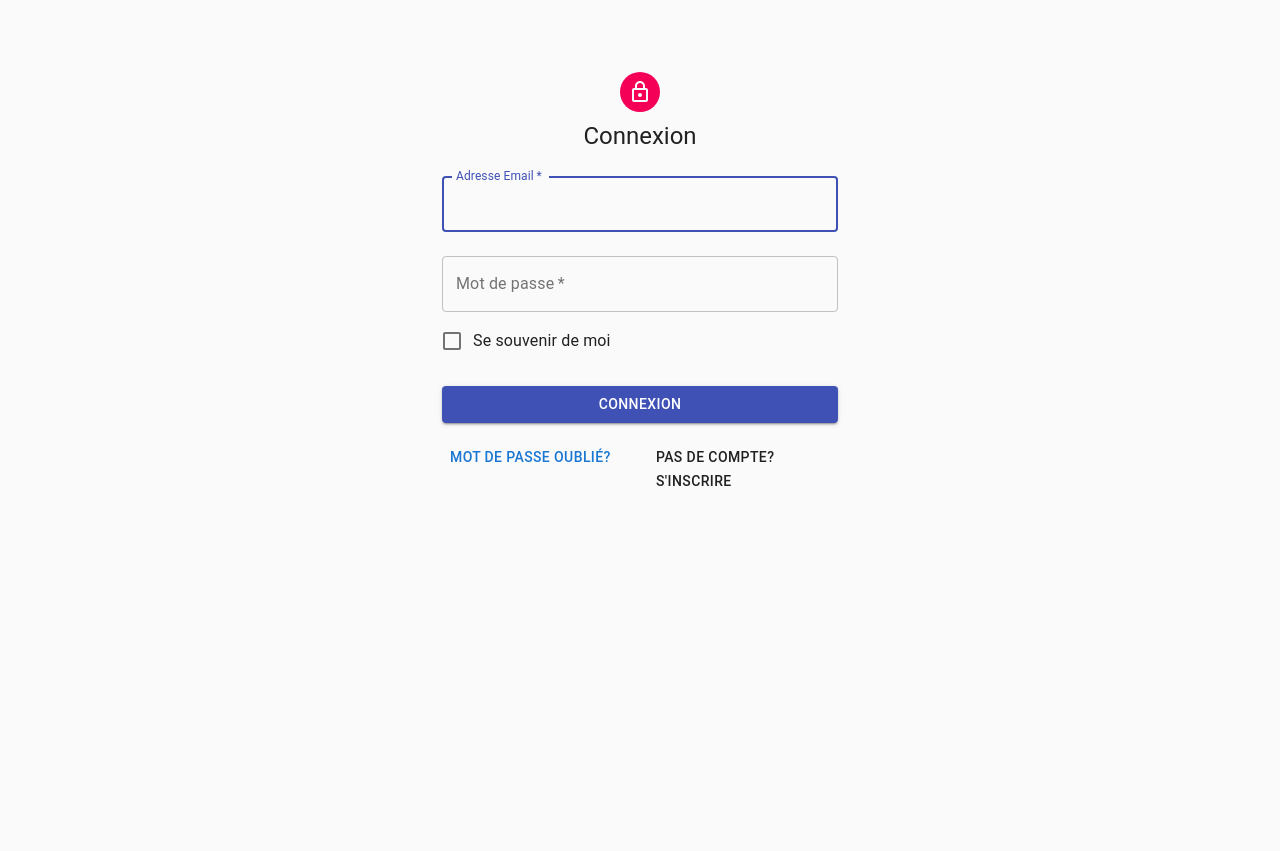
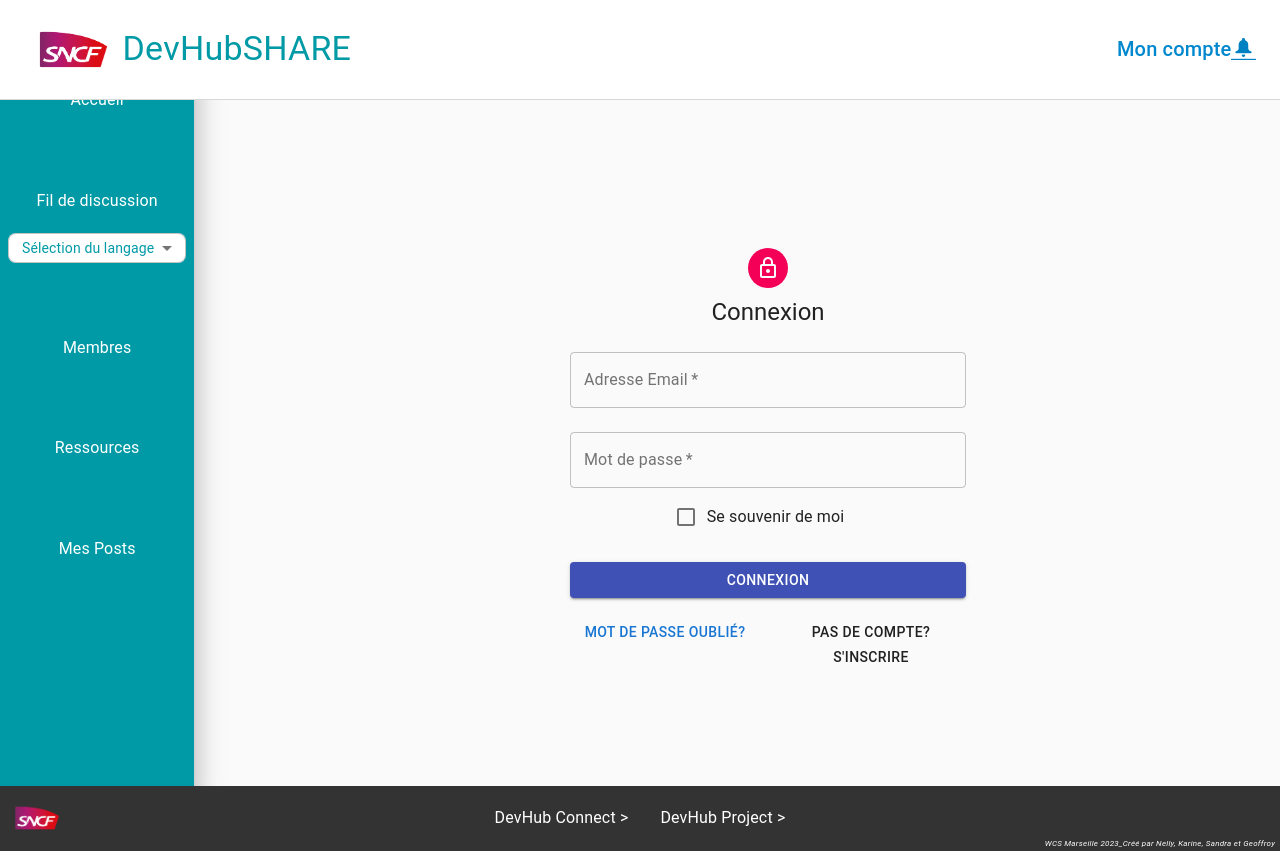
Before and after one commit to WildCodeSchool/DevHubShare, a React (Vite) app in the folder frontend/: page /connexion in a window 1280 px wide. Before the commit the page ends 800 px from the top, so only its background shows below. Built offline with nearby package versions, Linux system fonts and the light colour scheme.

Commit message:
create page SignIn with components

```diff
--- a/frontend/src/App.css
+++ b/frontend/src/App.css
@@ -54,3 +54,26 @@ code {
 button {
   font-size: calc(10px + 2vmin);
 } */
+* {
+  margin: 0;
+  padding: 0;
+}
+.parent {
+  display: grid;
+  grid-template-columns: repeat(5, 1fr);
+  grid-template-rows: repeat(7, 1fr);
+  grid-column-gap: 0px;
+  grid-row-gap: 0px;
+  }
+  .div1 { grid-area: 1 / 1 / 2 / 6;
+    z-index: 2000; }
+  .div2 { grid-area: 2 / 1 / 7 / 2; }
+  .div3 { grid-area: 2 / 2 / 7 / 6;
+    display: flex;
+    justify-content: center;
+  align-items: center;
+text-align: center;}
+  .div4 { grid-area: 7 / 1 / 8 / 6;
+  z-index: 2000;
+  margin-top: 7vh;
+position: sticky;}
--- a/frontend/src/pages/SignInPage.jsx
+++ b/frontend/src/pages/SignInPage.jsx
@@ -1,10 +1,24 @@
 import React from "react";
+import Header from "../components/Headermain/Header";
+import SwipeableSidebar from "../components/Sidebar/SwipeableSidebar";
 import SignIn from "../components/SignIn";
+import Footer from "../components/Footer";
 
 function SignInPage() {
   return (
-    <div>
-      <SignIn />
+    <div className="parent">
+      <div className="div1">
+        <Header />
+      </div>
+      <div className="div2">
+        <SwipeableSidebar />
+      </div>
+      <div className="div3">
+        <SignIn />
+      </div>
+      <div className="div4">
+        <Footer />
+      </div>
     </div>
   );
 }
```
